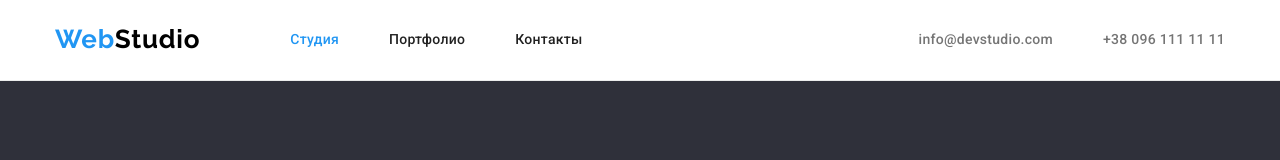
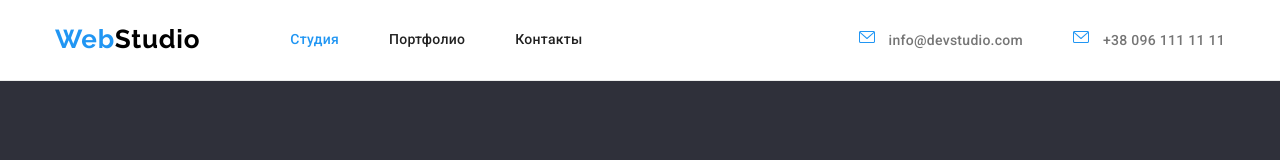
Before and after one commit to anastasia1756/goit-markup-hw-03, a plain HTML site: page index.html in a window 1280 px wide. Shown: the top 160 px of the page. Drawn offline with nearby package versions, Linux system fonts and the light colour scheme.

Commit message:
Adding icons

```diff
--- a/css/styles.css
+++ b/css/styles.css
@@ -148,6 +148,22 @@ img {
 .mail-contact:hover,
 .mail-contact:focus {
   color: var(--accent-color);
+}
+
+/* .contacts-items {
+  display: inline-flex;
+} */
+.contacts-items::before {
+  display: inline-block;
+  content: "";
+  height: 16px;
+  width: 16px;
+  background-image: url(../images/envelope\ \(hover\).svg);
+  background-size: contain;
+  background-repeat: no-repeat;
+  background-position: center;
+
+  margin-right: 10px;
 }
 
 .tel-link {
```
Also changed, not shown: images/astronaut 1.svg (added), images/clock 1.svg (added), images/diagram 1.svg (added), images/envelope (hover).svg (added), images/smartphone.svg (added).
